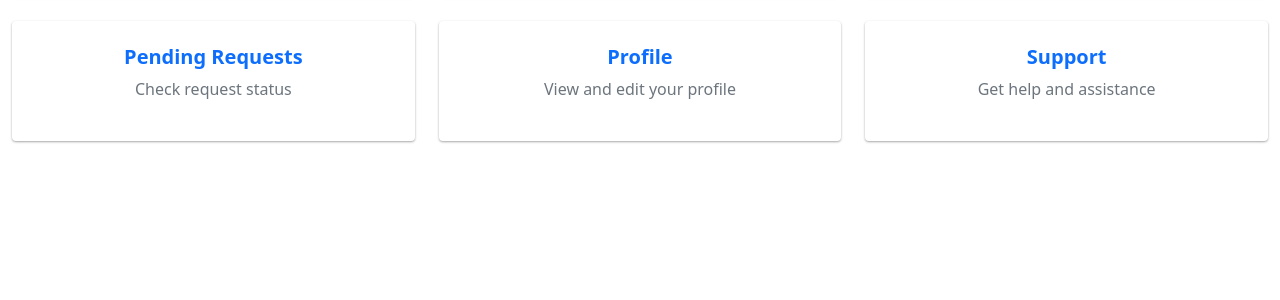
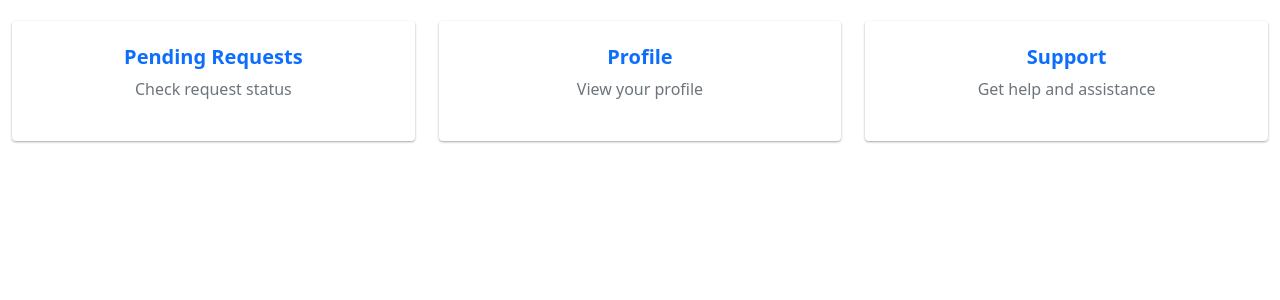
Before and after one commit to Martinnnnnns/SGPYear2, a Django app: template tutorials/templates/student_dashboard.html in a window 1280 px wide. Shown: the part 366-666 px from the top of the page. Run offline with Django 3.2, Linux system fonts and the light colour scheme; the template is opened without the code that fills it, so the values that code supplies are empty; some libraries are stand-ins or nearby versions.

Commit message:
erased edit from student dashboard

```diff
--- a/tutorials/templates/student_dashboard.html
+++ b/tutorials/templates/student_dashboard.html
@@ -61,7 +61,7 @@
                 <div class="card dashboard-card">
                     <div class="card-body text-center p-4">
                         <h5 class="card-title fw-bold text-primary mb-2">Profile</h5>
-                        <p class="card-text text-muted">View and edit your profile</p>
+                        <p class="card-text text-muted">View your profile</p>
                     </div>
                 </div>
             </a>
```
